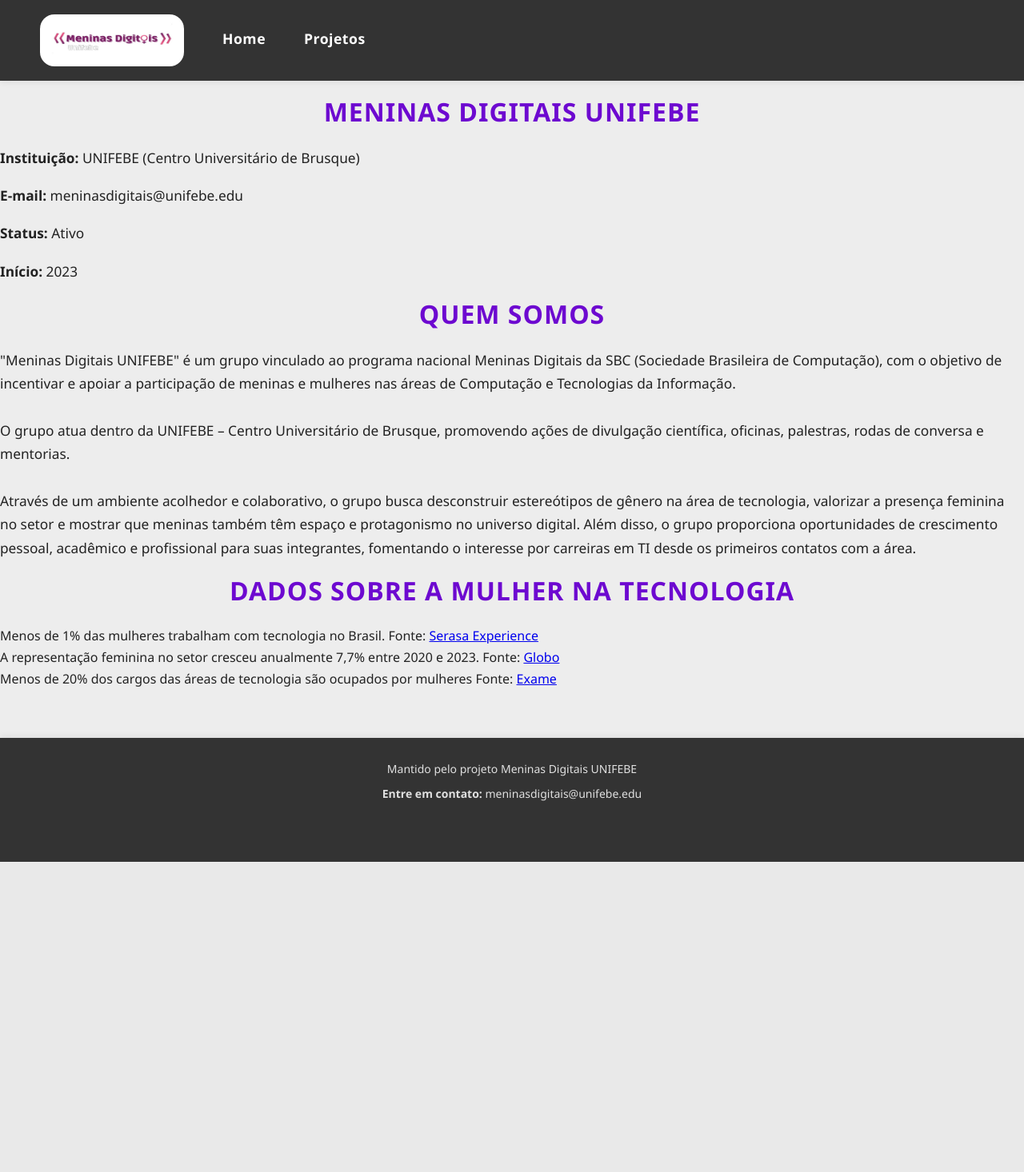
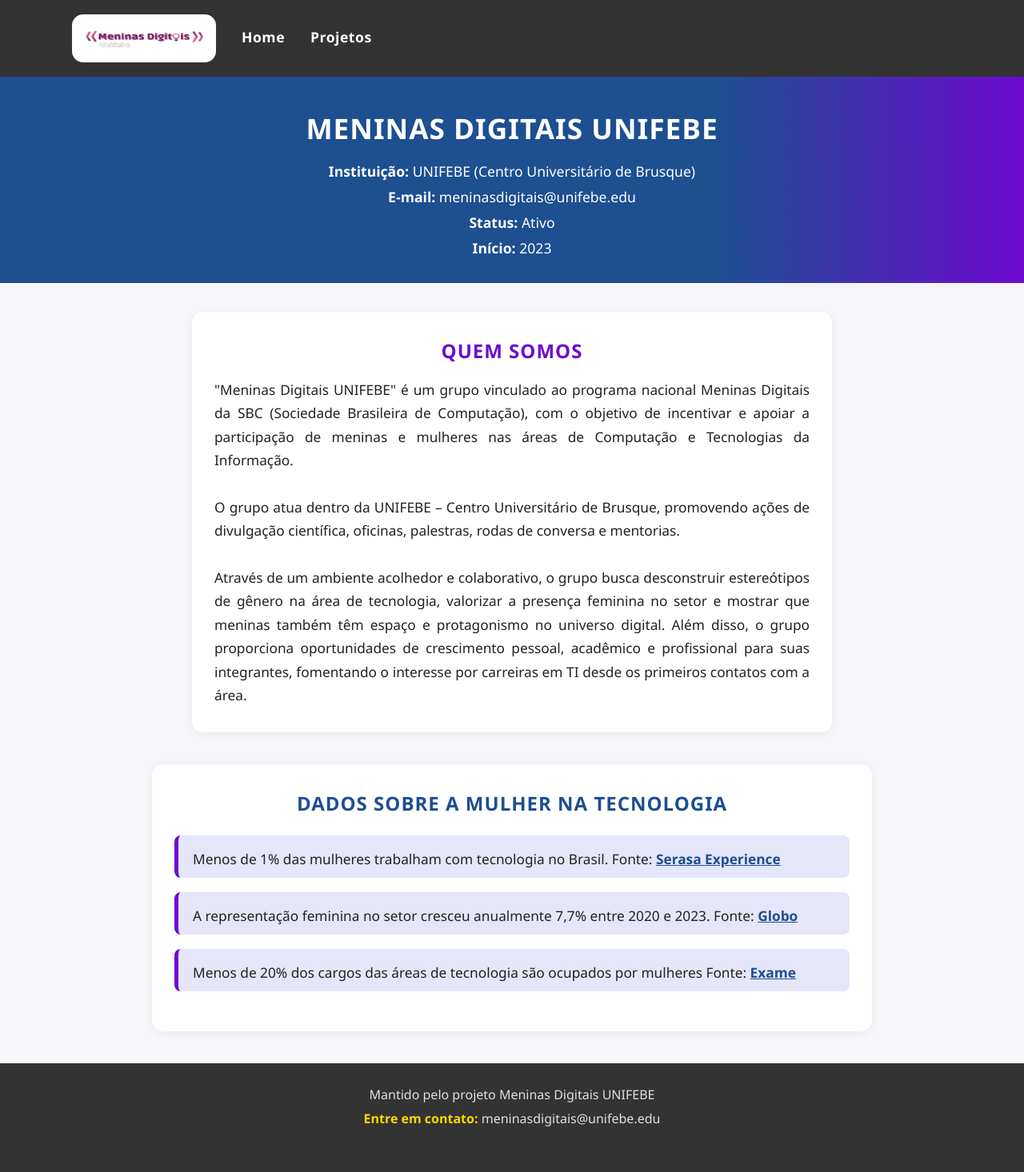
Before and after one commit to Sistemas-de-Informacao-UNIFEBE/meninas-digitais, a PHP site: page / in a window 1280 px wide. Shown: the whole page at 80% size. Before the commit the page ends 1078 px from the top, so only its background shows below. Run offline with PHP 8.4, Linux system fonts and the light colour scheme.

Commit message:
style.css

```diff
--- a/style.css
+++ b/style.css
@@ -1,209 +1,172 @@
-/* Reset de estilos padrão do navegador */
+/* Reset básico */
 * {
-  padding: 0;
-  margin: 0;
-  border: 0;
-  box-sizing: border-box;
+  margin: 0; /* Remove margens padrão de todos os elementos */
+  padding: 0; /* Remove espaçamentos internos padrão */
+  box-sizing: border-box; /* Inclui padding e borda no cálculo do tamanho total */
 }
 
-/* Estilo do corpo da página */
+/* Corpo */
 body {
-  background-color: #ededed;
-  font-family: 'Segoe UI', Arial, Helvetica, sans-serif;
-  line-height: 1.7;
-  color: #222;
+  background: #f5f5fa; /* Cor de fundo suave */
+  font-family: 'Segoe UI', Arial, Helvetica, sans-serif; /* Fonte principal */
+  color: #222; /* Cor do texto padrão */
+  min-height: 100vh; /* Garante altura mínima de tela cheia */
 }
 
-/* Barra de navegação */
-nav {
-  width: 100%;
-  background-color: #333;
-  color: white;
-  padding: 18px 50px;
-  text-align: left;
-  display: flex;
-  align-items: center;
-  gap: 30px;
-  box-shadow: 0 2px 8px rgba(0,0,0,0.07);
+/* Header e navegação */
+header {
+  background: #333; /* Fundo escuro para o cabeçalho */
+  box-shadow: 0 2px 8px rgba(0,0,0,0.07); /* Sombra sutil abaixo do header */
 }
 
-/* Logo na barra de navegação */
-nav img {
-  height: 65px;
-  border-radius: 18px;
-  transition: box-shadow 0.3s;
-}
-nav img:hover {
-  box-shadow: 0 4px 16px rgba(109,9,208,0.15);
+nav {
+  display: flex; /* Layout flexível para alinhar itens na horizontal */
+  align-items: center; /* Centraliza verticalmente os itens */
+  gap: 32px; /* Espaço entre os itens do nav */
+  padding: 18px 50px; /* Espaçamento interno do nav */
+  max-width: 1200px; /* Largura máxima do nav */
+  margin: 0 auto; /* Centraliza o nav na página */
 }
 
-/* Links da barra de navegação */
-nav a {
-  color: white;
-  text-decoration: none;
-  font-weight: bold;
-  margin-left: 18px;
-  transition: color 0.3s;
-  font-size: 1.1rem;
-  letter-spacing: 0.5px;
-  padding-bottom: 2px;
-  border-bottom: 2px solid transparent;
-}
-nav a:hover {
-  color: #ffd700;
-  border-bottom: 2px solid #ffd700;
+nav img {
+  height: 60px; /* Altura do logo */
+  border-radius: 14px; /* Bordas arredondadas no logo */
+  transition: box-shadow 0.3s; /* Transição suave para sombra ao passar o mouse */
 }
 
-/* Primeira seção de destaque */
-.secao1 {
-  width: 100%;
-  min-height: 270px;
-  background: linear-gradient(90deg, #1d4f91 70%, #6d09d0 100%);
-  display: flex;
-  flex-direction: row;
-  justify-content: space-around;
-  align-items: center;
-  padding: 40px 0;
+nav img:hover {
+  box-shadow: 0 4px 16px rgba(109,9,208,0.15); /* Sombra roxa ao passar o mouse */
 }
 
-/* Estilo para parágrafos dentro da seção direita e para todos os links */
-.secaodireita > p,
-.secaodireita > a {
-  color: #f5f5f5;
-  padding-top: 1vh;
-  margin-bottom: 18px;
-  font-size: 1.1rem;
+nav a {
+  color: #fff; /* Cor do texto dos links */
+  text-decoration: none; /* Remove sublinhado dos links */
+  font-weight: bold; /* Deixa o texto em negrito */
+  font-size: 1.1rem; /* Tamanho da fonte dos links */
+  letter-spacing: 0.5px; /* Espaçamento entre letras */
+  padding-bottom: 2px; /* Espaço abaixo do texto */
+  border-bottom: 2px solid transparent; /* Linha inferior invisível para efeito hover */
+  transition: color 0.3s, border-bottom 0.3s; /* Transição suave de cor e borda */
 }
 
-/* Efeito hover para o e-mail */
-.secaodireita a[href^="mailto:"] {
-  color: #1d4f91;
-  text-decoration: none;
-  transition: color 0.3s, text-decoration 0.3s;
-  font-weight: bold;
-  word-break: break-all;
-}
-.secaodireita a[href^="mailto:"]:hover {
-  color: #6d09d0;
-  text-decoration: underline;
+nav a:hover {
+  color: #ffd700; /* Cor dourada ao passar o mouse */
+  border-bottom: 2px solid #ffd700; /* Linha inferior dourada ao passar o mouse */
 }
 
-/* Tamanho das logos */
-.logo-unifebe,
-.logo-meninas {
-  width: 320px;
-  border-radius: 18px;
-  box-shadow: 0 2px 12px rgba(0,0,0,0.08);
-  margin-bottom: 18px;
+/* Banner/Seção inicial */
+#banner {
+  background: linear-gradient(90deg, #1d4f91 70%, #6d09d0 100%); /* Degradê azul/roxo */
+  color: #fff; /* Texto branco */
+  padding: 40px 0 24px 0; /* Espaçamento interno */
+  text-align: center; /* Centraliza o texto */
 }
 
-/* Margem superior na seção direita */
-.secaodireita {
-  margin: 7vh 0 0 0;
+#banner h1 {
+  font-size: 2.2rem; /* Tamanho grande para o título */
+  margin-bottom: 18px; /* Espaço abaixo do título */
+  letter-spacing: 1px; /* Espaçamento entre letras */
+  text-transform: uppercase; /* Letras maiúsculas */
 }
 
-/* Segunda seção com cards */
-.secao2 {
-  display: flex;
-  flex-wrap: wrap;
-  justify-content: center;
-  gap: 32px;
-  padding: 40px 10px;
+#banner p {
+  font-size: 1.1rem; /* Tamanho da fonte dos parágrafos */
+  margin-bottom: 8px; /* Espaço abaixo dos parágrafos */
 }
 
-/* Estilo dos cards */
-.card {
-  width: 320px;
-  min-height: 380px;
-  display: flex;
-  flex-direction: column;
-  align-items: center;
-  justify-content: flex-start;
-  border: 2px solid #e0e0e0;
-  border-radius: 18px;
-  padding: 24px 18px;
-  box-shadow: 0 6px 18px rgba(0, 0, 0, 0.12);
-  background-color: #fff;
-  transition: transform 0.2s, box-shadow 0.2s;
-  margin-bottom: 18px;
-}
-.card:hover {
-  transform: scale(1.03);
-  box-shadow: 0 10px 24px rgba(109, 9, 208, 0.18);
+/* Seção Quem Somos */
+#descricao {
+  max-width: 800px; /* Largura máxima da seção */
+  margin: 36px auto 0 auto; /* Centraliza e adiciona espaço acima */
+  background: #fff; /* Fundo branco */
+  border-radius: 14px; /* Bordas arredondadas */
+  box-shadow: 0 2px 12px rgba(0,0,0,0.06); /* Sombra suave */
+  padding: 32px 28px; /* Espaçamento interno */
 }
 
-/* Imagem dentro do card */
-.card > img {
-  width: 210px;
-  height: 210px;
-  border-radius: 18px; /* Borda arredondada */
-  margin-bottom: 18px;
-  object-fit: cover;
-  box-shadow: 0 2px 12px rgba(109,9,208,0.08);
-  border: 3px solid #ededed;
-  background: #fafafa;
+#descricao h3 {
+  color: #6d09d0; /* Cor roxa para o título */
+  font-size: 1.5rem; /* Tamanho do título */
+  margin-bottom: 18px; /* Espaço abaixo do título */
+  text-align: center; /* Centraliza o texto */
+  text-transform: uppercase; /* Letras maiúsculas */
+  letter-spacing: 1px; /* Espaçamento entre letras */
 }
 
-/* Texto dentro do card */
-.card > p {
-  margin-top: 14px;
-  margin-bottom: 10px;
-  text-align: center;
-  font-weight: bold;
-  color: #333;
-  font-size: 1.08rem;
-  letter-spacing: 0.2px;
+#descricao p {
+  font-size: 1.08rem; /* Tamanho da fonte */
+  line-height: 1.7; /* Espaçamento entre linhas */
+  text-align: justify; /* Justifica o texto */
 }
 
-/* Títulos em letra maiúscula e mesmo tamanho */
-h1, h2, h3, h4, h5, h6 {
-  color: #6d09d0;
-  margin-bottom: 22px;
-  margin-top: 18px;
-  letter-spacing: 1px;
-  line-height: 1.3;
-  font-family: 'Segoe UI', Arial, Helvetica, sans-serif;
-  text-transform: uppercase;
-  font-size: 2rem;
-  text-align: center;
+/* Seção Dados */
+.secao-dados {
+  max-width: 900px; /* Largura máxima */
+  margin: 40px auto; /* Centraliza e adiciona espaço acima/abaixo */
+  background: #fff; /* Fundo branco */
+  border-radius: 14px; /* Bordas arredondadas */
+  box-shadow: 0 2px 12px rgba(0,0,0,0.06); /* Sombra suave */
+  padding: 32px 28px; /* Espaçamento interno */
 }
 
-/* Espaçamento dos textos em relação à margem */
-.secao2 p, .secaodireita p {
-  margin-left: 80px;
-  margin-right: 40px;
-  text-align: justify;
+.secao-dados h1 {
+  color: #1d4f91; /* Cor azul para o título */
+  font-size: 1.5rem; /* Tamanho do título */
+  margin-bottom: 24px; /* Espaço abaixo do título */
+  text-align: center; /* Centraliza o texto */
+  text-transform: uppercase; /* Letras maiúsculas */
+  letter-spacing: 1px; /* Espaçamento entre letras */
 }
 
-/* Parágrafos e listas */
-p, li {
-  margin-bottom: 18px;
-  font-size: 1.08rem;
+.dado {
+  background: #e6e6fa; /* Fundo lilás claro */
+  border-left: 5px solid #6d09d0; /* Barra lateral roxa */
+  padding: 18px 18px 12px 18px; /* Espaçamento interno */
+  margin-bottom: 18px; /* Espaço abaixo do bloco */
+  border-radius: 8px; /* Bordas arredondadas */
+  font-size: 1.08rem; /* Tamanho da fonte */
+  color: #222; /* Cor do texto */
+}
+
+.dado a {
+  color: #1d4f91; /* Cor azul para links */
+  text-decoration: underline; /* Sublinhado */
+  font-weight: bold; /* Negrito */
+}
+
+.dado a:hover {
+  color: #6d09d0; /* Cor roxa ao passar o mouse */
 }
 
 /* Rodapé */
 footer {
-  width: 100%;
-  background-color: #333;
-  color: white;
-  padding: 28px 0;
-  text-align: center;
-  position: static;
-  margin-top: 60px;
-  box-shadow: 0 -2px 8px rgba(0,0,0,0.07);
+  background: #333; /* Fundo escuro */
+  color: #e0e0e0; /* Texto claro */
+  text-align: center; /* Centraliza o texto */
+  padding: 28px 0 18px 0; /* Espaçamento interno */
+  margin-top: 40px; /* Espaço acima do rodapé */
+  font-size: 1rem; /* Tamanho da fonte */
 }
 
-/* Seção interna do rodapé */
-.footer-section {
-  max-width: 1200px;
-  margin: 0 auto;
-  padding: 0 18px;
+footer p {
+  margin-bottom: 8px; /* Espaço abaixo dos parágrafos */
 }
 
-/* Texto do rodapé */
-footer p {
-  margin: 0 0 10px 0;
-  font-size: 14px;
-  line-height: 1.5;
-  color: #e0e0e0;
+footer b {
+  color: #ffd700; /* Cor dourada para textos em negrito */
 }
+
+/* Responsividade */
+@media (max-width: 800px) {
+  nav {
+    flex-direction: column; /* Empilha os itens do nav verticalmente */
+    gap: 12px; /* Reduz o espaço entre os itens */
+    padding: 18px 10px; /* Reduz o padding lateral */
+  }
+  #descricao, .secao-dados {
+    padding: 18px 8px; /* Reduz o padding interno das seções */
+  }
+  #banner {
+    padding: 28px 0 16px 0; /* Reduz o padding do banner */
+  }
+}
```
